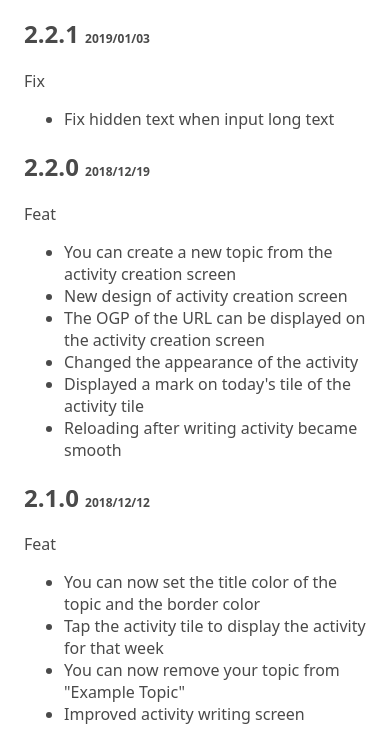
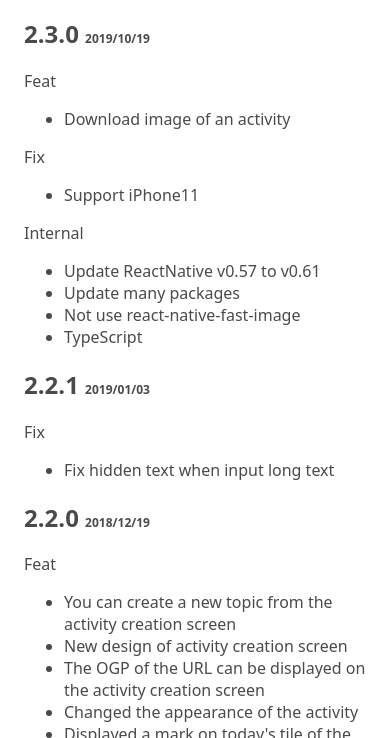
Before and after one commit to h13i32maru/trickle-site, a website: page -/release/mobile.html in a window 390 px wide. Shown: the part 90-828 px from the top of the page. Drawn offline with Linux system fonts and the light colour scheme.

Commit message:
feat: mobile v2.3.0

```diff
--- a/-/release/mobile.html
+++ b/-/release/mobile.html
@@ -50,6 +50,27 @@
 </div>
 
 <div class="container">
+  <h2>2.3.0 <span>2019/10/19</span></h2>
+  <div>
+    <div>Feat</div>
+    <ul>
+      <li>Download image of an activity</li>
+    </ul>
+
+    <div>Fix</div>
+    <ul>
+      <li>Support iPhone11</li>
+    </ul>
+
+    <div>Internal</div>
+    <ul>
+      <li>Update ReactNative v0.57 to v0.61</li>
+      <li>Update many packages</li>
+      <li>Not use react-native-fast-image</li>
+      <li>TypeScript</li>
+    </ul>
+  </div>
+
   <h2>2.2.1 <span>2019/01/03</span></h2>
   <div>
     <div>Fix</div>
```
